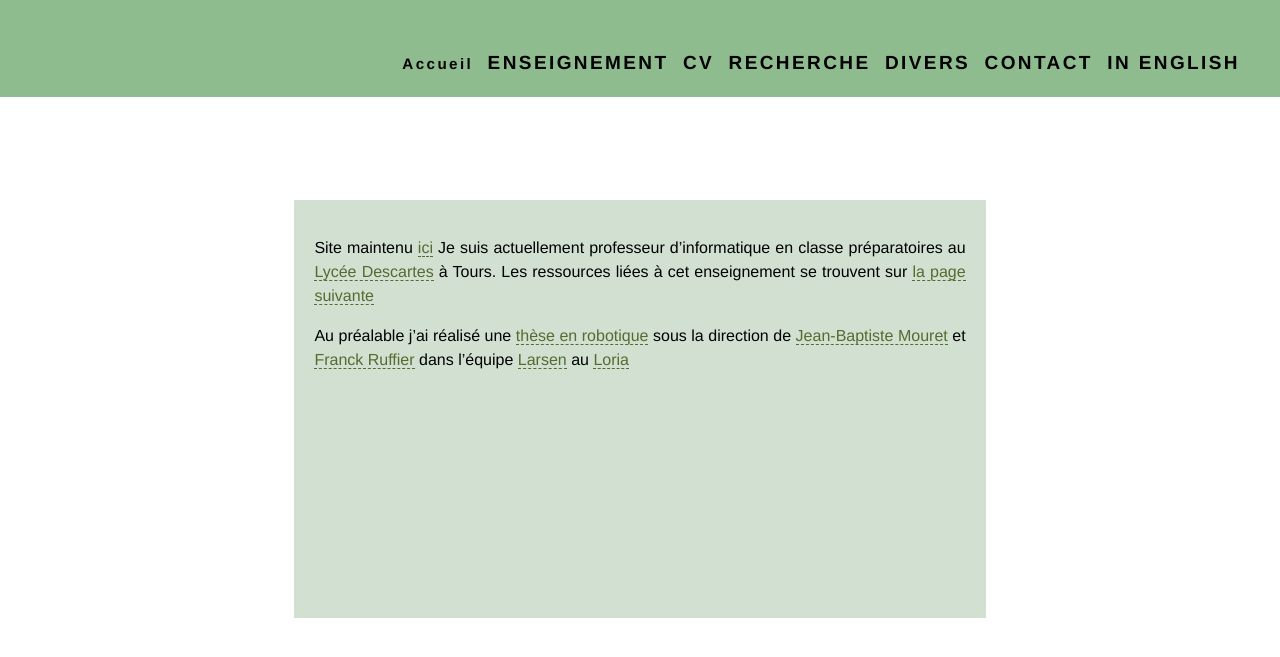
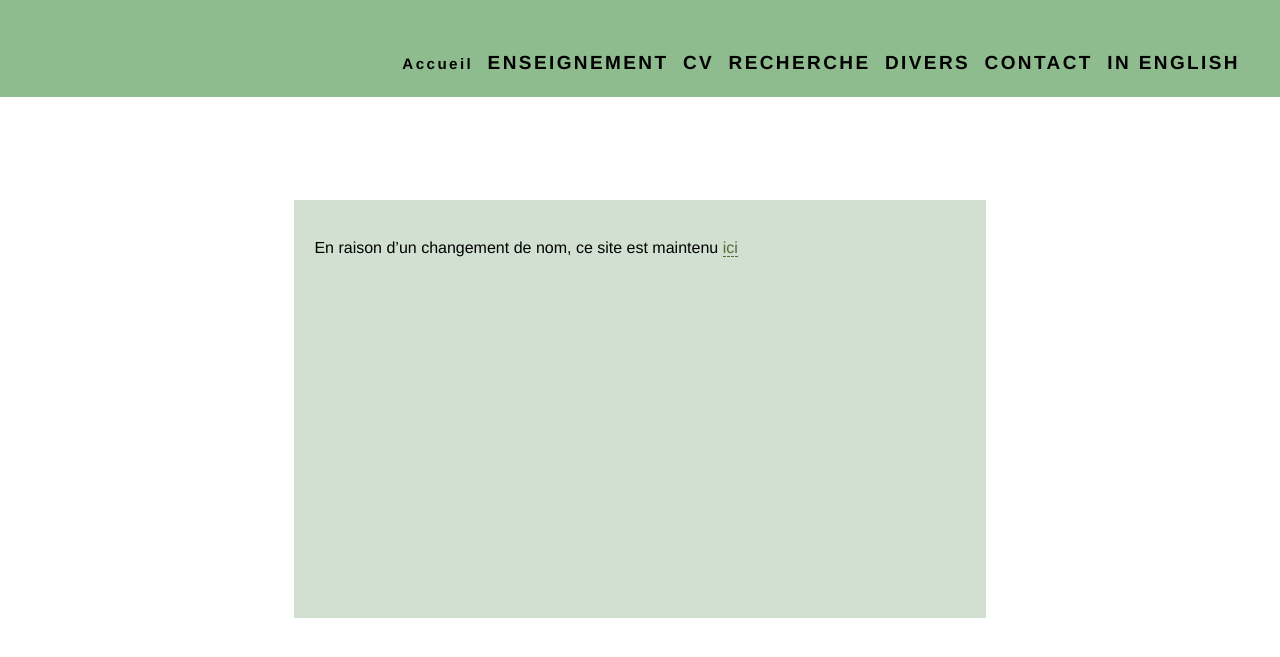
Before and after one commit to VladislavTempez/Vladislavtempez.github.io, a Jekyll site: the page built from pages/index.md, in a window 1280 px wide. Shown: the top 657 px of the page. Built offline with Jekyll 4.4.1, drawn with Linux system fonts in a browser that asks for light colours.

Commit message:
update site

```diff
--- a/pages/index.md
+++ b/pages/index.md
@@ -4,8 +4,5 @@ title: Vladislav Tempez
 permalink: /
 description: Page web de Vladislav Tempez
 ---
-Site maintenu [ici](https://vladislav-savitzky.github.io/)
-Je suis actuellement professeur d'informatique en classe préparatoires au [Lycée Descartes](https://www.lyc-descartes.fr/) à Tours.
-Les ressources liées à cet enseignement se trouvent sur [la page suivante](https://info-cpge-descartes-tours.forge.apps.education.fr/web/)
 
-Au préalable j'ai réalisé une [thèse en robotique](/research/) sous la direction de [Jean-Baptiste Mouret](https://members.loria.fr/JBMouret/) et [Franck Ruffier](http://www.ism.univ-amu.fr/ruffier/) dans l'équipe [Larsen](https://team.inria.fr/larsen/) au [Loria](http://www.loria.fr/)
+En raison d'un changement de nom, ce site est maintenu [ici](https://vladislav-savitzky.github.io/)
```
